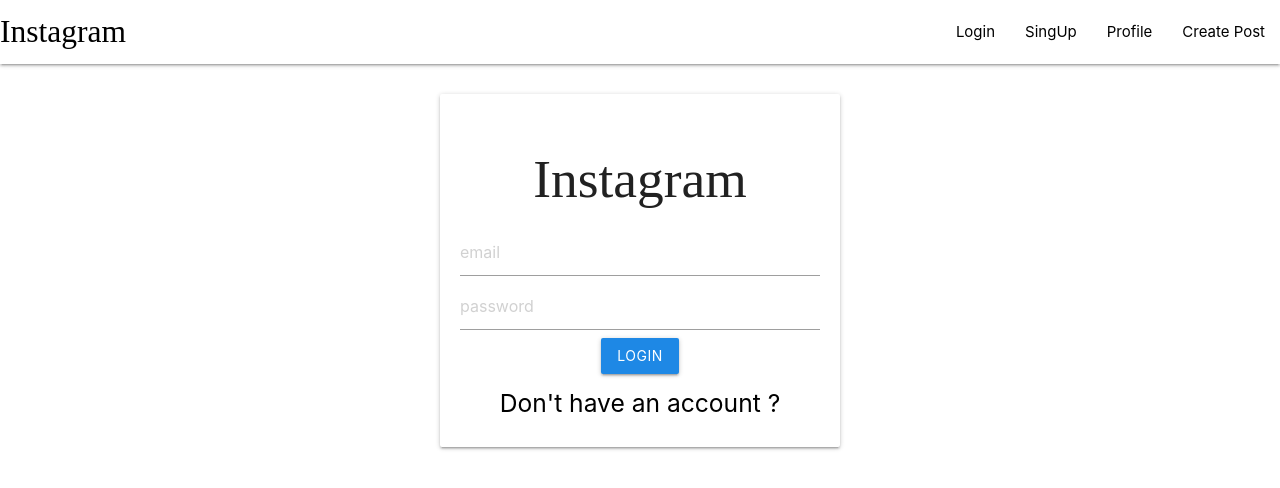
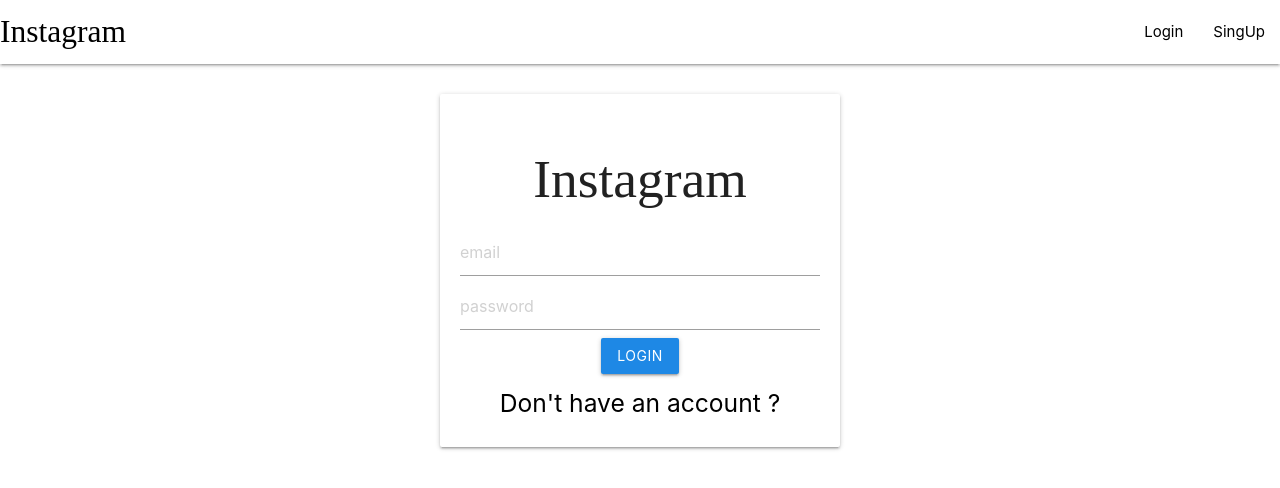
Before and after one commit to devM2O/instagram-clone_MERN, a React (Create React App) app in the folder client/: page /signin in a window 1280 px wide. Shown: the top 488 px of the page. Built offline with nearby package versions, Linux system fonts and the light colour scheme; a web font is replaced by a local one.

Commit message:
changing nevigation bar

```diff
--- a/client/src/components/Navbar.js
+++ b/client/src/components/Navbar.js
@@ -1,26 +1,39 @@
-import React from "react";
-import {Link} from 'react-router-dom'
+import React, { useContext } from "react";
+import { Link } from "react-router-dom";
+import { UserContext } from "../App";
 
 export default function Navbar() {
+  const { state, dispatch } = useContext(UserContext);
+  const renderList = () => {
+    if (state) {
+      return [
+        <li>
+          <Link to="/profile">Profile</Link>
+        </li>,
+        <li>
+          <Link to="/create">Create Post</Link>
+        </li>,
+      ];
+    } else {
+      return [
+        <li>
+          <Link to="/signin">Login</Link>
+        </li>,
+        <li>
+          <Link to="/signup">SingUp</Link>
+        </li>,
+      ];
+    }
+  };
+
   return (
     <nav>
-      <div className="nav-wrapper white" style={{color: "black"}}>
-        <Link to="/" className="brand-logo left">
+      <div className="nav-wrapper white" style={{ color: "black" }}>
+        <Link to={state? "/" : "/signin"} className="brand-logo left">
           Instagram
         </Link>
         <ul id="nav-mobile" className="right">
-          <li>
-            <Link to="/signin">Login</Link>
-          </li>
-          <li>
-            <Link to="/signup">SingUp</Link>
-          </li>
-          <li>
-            <Link to="/profile">Profile</Link>
-          </li>
-          <li>
-            <Link to="/create">Create Post</Link>
-          </li>
+          {renderList()}
         </ul>
       </div>
     </nav>
```
